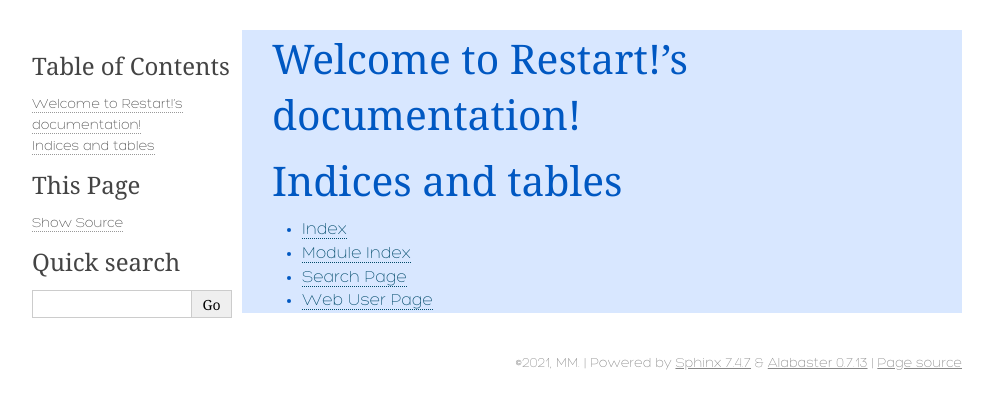
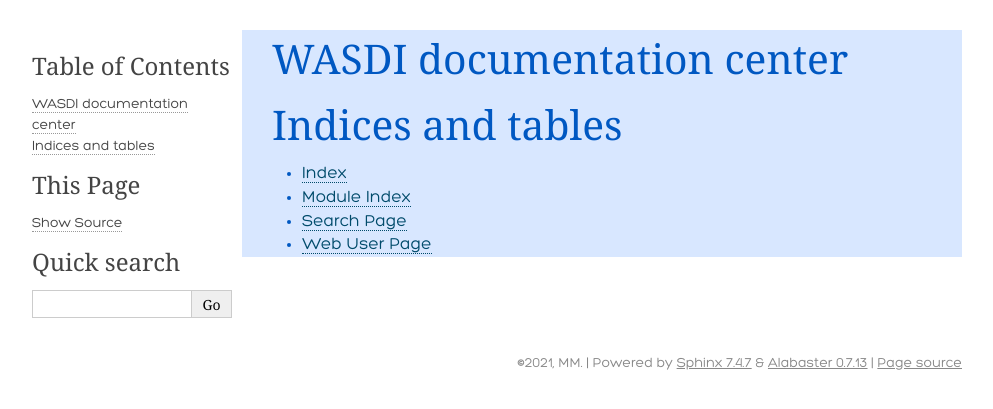
Before and after one commit to mmenapace/TestReadTheDocs, a Sphinx documentation site: the page built from docs/index.rst, in a window 1280 px wide. Shown: the top 409 px of the page, without its empty margins (148-1141 px from the left). Built offline with Sphinx 7.4.7, drawn with Linux system fonts in a browser that asks for light colours.

Commit message:
new title for index.rst Hero regular instead of hero light

```diff
--- a/docs/_static/custom.css
+++ b/docs/_static/custom.css
@@ -2,14 +2,18 @@
     font-family: Hero_Light;
     src: url(./hero_light/Hero_Light.woff);
 }
+@font-face {
+    font-family: Hero;
+    src: url(./hero_regular/Hero.otf);
+}
 
 body {
     background-color: white;
-    font-family: Hero_Light;
+    font-family: Hero;
 }
 
 div.body {
     background-color: #d8e7ff;
     color: #0058c2;
-    font-family: Hero_Light;
+    font-family: Hero;
 }
--- a/docs/index.rst
+++ b/docs/index.rst
@@ -3,7 +3,7 @@
    You can adapt this file completely to your liking, but it should at least
    contain the root `toctree` directive.
 
-Welcome to Restart!'s documentation!
+WASDI documentation center
 ====================================
 
 .. toctree::
```
Also changed, not shown: docs/_static/hero_regular/Hero.otf (added).
